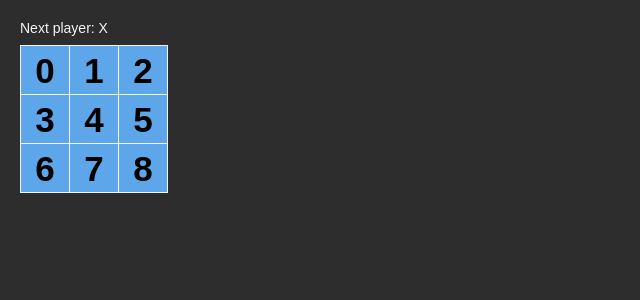
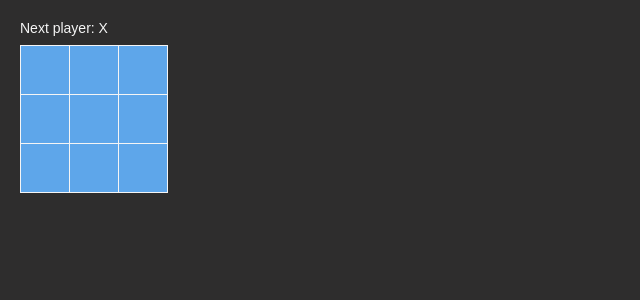
Before and after one commit to nukopy/react-typescript-tutorial, a React (Create React App) app: page / in a window 1280 px wide. Shown: the top 300 px of the page, without its empty margins (0-640 px from the left). Built offline with nearby package versions, Linux system fonts and the light colour scheme.

Commit message:
refactor: 型を別ディレクトリへ分離

```diff
--- a/src/components/Board.tsx
+++ b/src/components/Board.tsx
@@ -1,11 +1,11 @@
-import React from "react";
+import { BoardProps } from "../types/BoardTypes";
 import Square from "./Square";
 
-const renderSquare = (value: number) => {
-  return <Square value={value} />;
-};
+const Board = ({ squares, onClick }: BoardProps) => {
+  const renderSquare = (i: number) => {
+    return <Square value={squares[i]} onClick={() => onClick(i)} />;
+  };
 
-const Board: React.VFC = () => {
   const status = "Next player: X";
 
   return (
--- a/src/components/Game.tsx
+++ b/src/components/Game.tsx
@@ -1,11 +1,30 @@
 import React from "react";
+import { Repeat } from "typescript-tuple";
+import { squareStates } from "../types/SquareTypes";
+import { BoardState } from "../types/BoardTypes";
 import Board from "./Board";
+
+// Board の初期状態
+const initialBoardState: BoardState = [
+  squareStates.null,
+  squareStates.null,
+  squareStates.null,
+  squareStates.null,
+  squareStates.null,
+  squareStates.null,
+  squareStates.null,
+  squareStates.null,
+  squareStates.null,
+];
 
 const Game: React.VFC = () => {
   return (
     <div className="game">
       <div className="game-board">
-        <Board />
+        <Board
+          squares={initialBoardState}
+          onClick={(i: number) => console.log(`Square ${i} was clicked!`)}
+        />
       </div>
       <div className="game-info">
         <div>{/* status */}</div>
--- a/src/components/Square.tsx
+++ b/src/components/Square.tsx
@@ -1,15 +1,8 @@
-import React from "react";
+import { SquareProps } from "../types/SquareTypes";
 
-interface Props {
-  value: number;
-}
-
-const Square: React.VFC<Props> = ({ value }) => {
+const Square = ({ value, onClick }: SquareProps): JSX.Element => {
   return (
-    <button
-      className="square"
-      onClick={() => console.log(`Square ${value} clicked!`)}
-    >
+    <button className="square" onClick={onClick}>
       {value}
     </button>
   );
--- /dev/null
+++ b/src/types/BoardTypes.ts
@@ -0,0 +1,11 @@
+import { Repeat } from "typescript-tuple";
+import { SquareState } from "./SquareTypes";
+
+// 三目並べのマス目の数に対応する 9 つの Square の状態
+export type BoardState = Repeat<SquareState, 9>;
+
+// Board へ渡される props
+export type BoardProps = {
+  squares: BoardState;
+  onClick: (i: number) => void;
+};
--- /dev/null
+++ b/src/types/SquareTypes.ts
@@ -0,0 +1,13 @@
+// Square が持つ状態。三目並べなので O, X, 空の 3 つの状態がある。
+export type SquareState = "O" | "X" | null;
+export const squareStates = {
+  O: "O",
+  X: "X",
+  null: null,
+};
+
+// Board へ渡される props
+export type SquareProps = {
+  value: SquareState;
+  onClick: () => void;
+};
```
Also changed, not shown: src/types/GameTypes.ts (added, +12 -0 lines).
